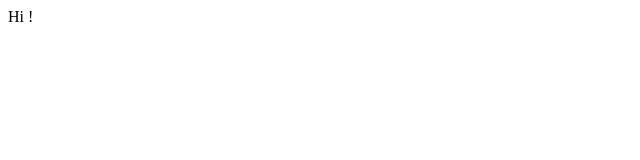
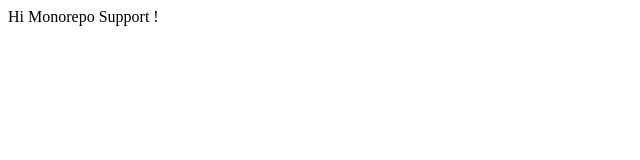
Before and after one commit to joshi4/api-rewrite, a plain HTML site: page static/index.html in a window 1280 px wide. Shown: the whole page, without its empty margins (0-640 px from the left). Drawn offline with Linux system fonts and the light colour scheme.

Commit message:
add monorepo support

```diff
--- a/static/index.html
+++ b/static/index.html
@@ -1,5 +1,5 @@
 <html>
   <body>
-    <div> Hi ! </div>
+    <div> Hi Monorepo Support ! </div>
   </body>
 </html>
```
